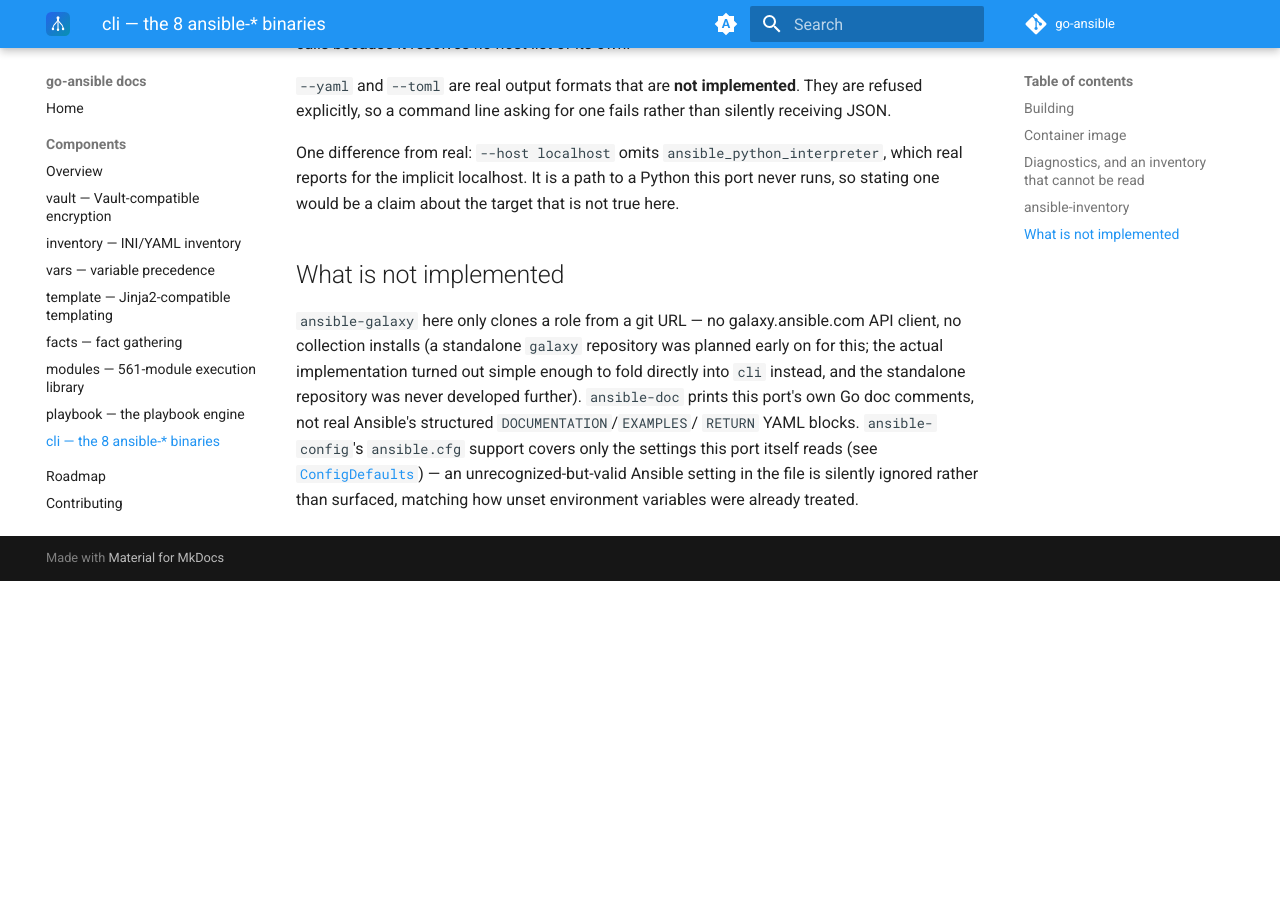
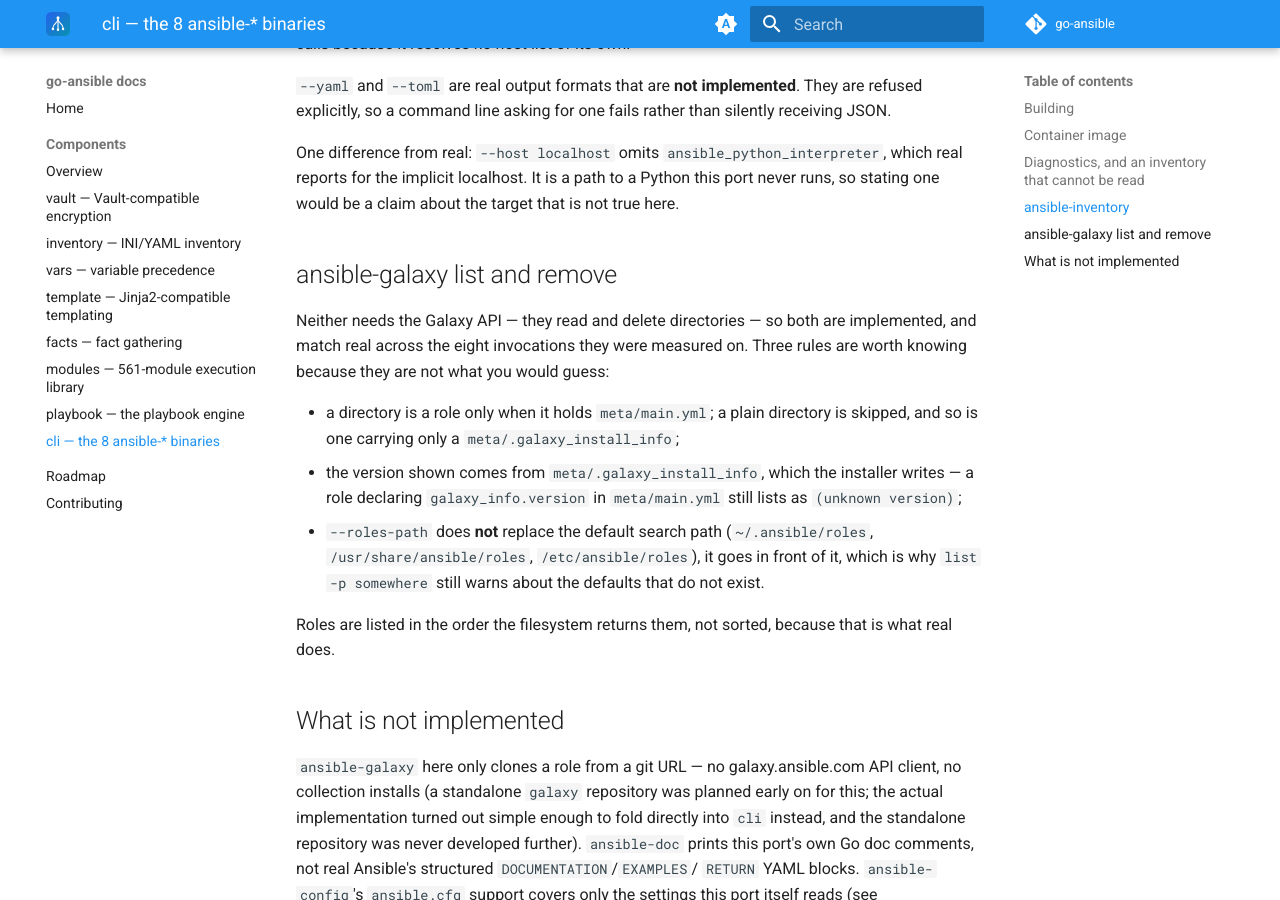
Before and after one commit to go-ansible/docs, an MkDocs documentation site: the page built from docs/components/cli.md, in a window 1280 px wide and 900 px high, scrolled down 3470 px. Built offline with MkDocs 1.6.1 and Material for MkDocs 9.7.7, drawn with Linux system fonts in a browser that asks for light colours; the version menu is left out; before the commit the page ends 4051 px from its top, so only the background shows below that; some of the changed text lies outside the part shown.

Commit message:
Document ansible-galaxy list and remove (#54)
cli v0.78.0 implements both. Neither needs the Galaxy API, so their
absence had been a gap rather than the documented scope decision the
table implied.

The section gives the three rules that are not guessable: a role needs
meta/main.yml, the version comes from meta/.galaxy_install_info rather
than galaxy_info, and --roles-path prepends to the default search path
rather than replacing it.

Co-authored-by: Claude Opus 5 <noreply@anthropic.com>

```diff
--- a/docs/components/cli.md
+++ b/docs/components/cli.md
@@ -14,7 +14,7 @@ underneath, no subprocess boundary at all.
 | `ansible-playbook` | Runs a playbook via [`playbook.Engine`](playbook.md); `-f`/`--forks` sets the concurrency cap, and `vars_prompt:` prompts at a real terminal (masked input for `private` vars, falling back to defaults when not a TTY); `--check`/`-C` predicts changes without making them and `--diff`/`-D` shows them as unified diffs |
 | `ansible-inventory` | Dumps the parsed inventory: `--list` (JSON), `--host` (one host's merged vars), `--graph` (tree), with `--export`, `--vars`, `--limit` and `--output` — see [below](#ansible-inventory) |
 | `ansible-vault` | Encrypt/decrypt/view/edit/rekey — wraps [`vault`](vault.md) |
-| `ansible-galaxy` | Installs a role from a git URL via [`go-git`](https://github.com/go-git/go-git) — **no galaxy.ansible.com HTTP API**, out of scope |
+| `ansible-galaxy` | `install` a role from a git URL via [`go-git`](https://github.com/go-git/go-git), plus `list` and `remove` of installed roles — **no galaxy.ansible.com HTTP API**, out of scope |
 | `ansible-pull` | Clones/pulls a git repo and runs a playbook from it against the local machine (pull-mode counterpart to `ansible-playbook`) |
 | `ansible-doc` | Prints each module's own Go doc comment via a build-time codegen tool — real content, not real Ansible's structured `DOCUMENTATION` YAML |
 | `ansible-config` | `list`/`dump`/`view` — reads real `ANSIBLE_*` environment variables and, for the settings this port supports, an actual `ansible.cfg` `[defaults]` section (host var > env var > `ansible.cfg` > compiled default; `$ANSIBLE_CONFIG` > `./ansible.cfg` > `~/.ansible.cfg` > `/etc/ansible/ansible.cfg`, first found wins outright) |
@@ -140,6 +140,25 @@ which real reports for the implicit localhost. It is a path to a Python this
 port never runs, so stating one would be a claim about the target that is not
 true here.
 
+## ansible-galaxy list and remove
+
+Neither needs the Galaxy API — they read and delete directories — so both are
+implemented, and match real across the eight invocations they were measured
+on. Three rules are worth knowing because they are not what you would guess:
+
+- a directory is a role only when it holds `meta/main.yml`; a plain directory
+  is skipped, and so is one carrying only a `meta/.galaxy_install_info`;
+- the version shown comes from `meta/.galaxy_install_info`, which the
+  installer writes — a role declaring `galaxy_info.version` in `meta/main.yml`
+  still lists as `(unknown version)`;
+- `--roles-path` does **not** replace the default search path
+  (`~/.ansible/roles`, `/usr/share/ansible/roles`, `/etc/ansible/roles`), it
+  goes in front of it, which is why `list -p somewhere` still warns about the
+  defaults that do not exist.
+
+Roles are listed in the order the filesystem returns them, not sorted, because
+that is what real does.
+
 ## What is not implemented
 
 `ansible-galaxy` here only clones a role from a git URL — no
```
